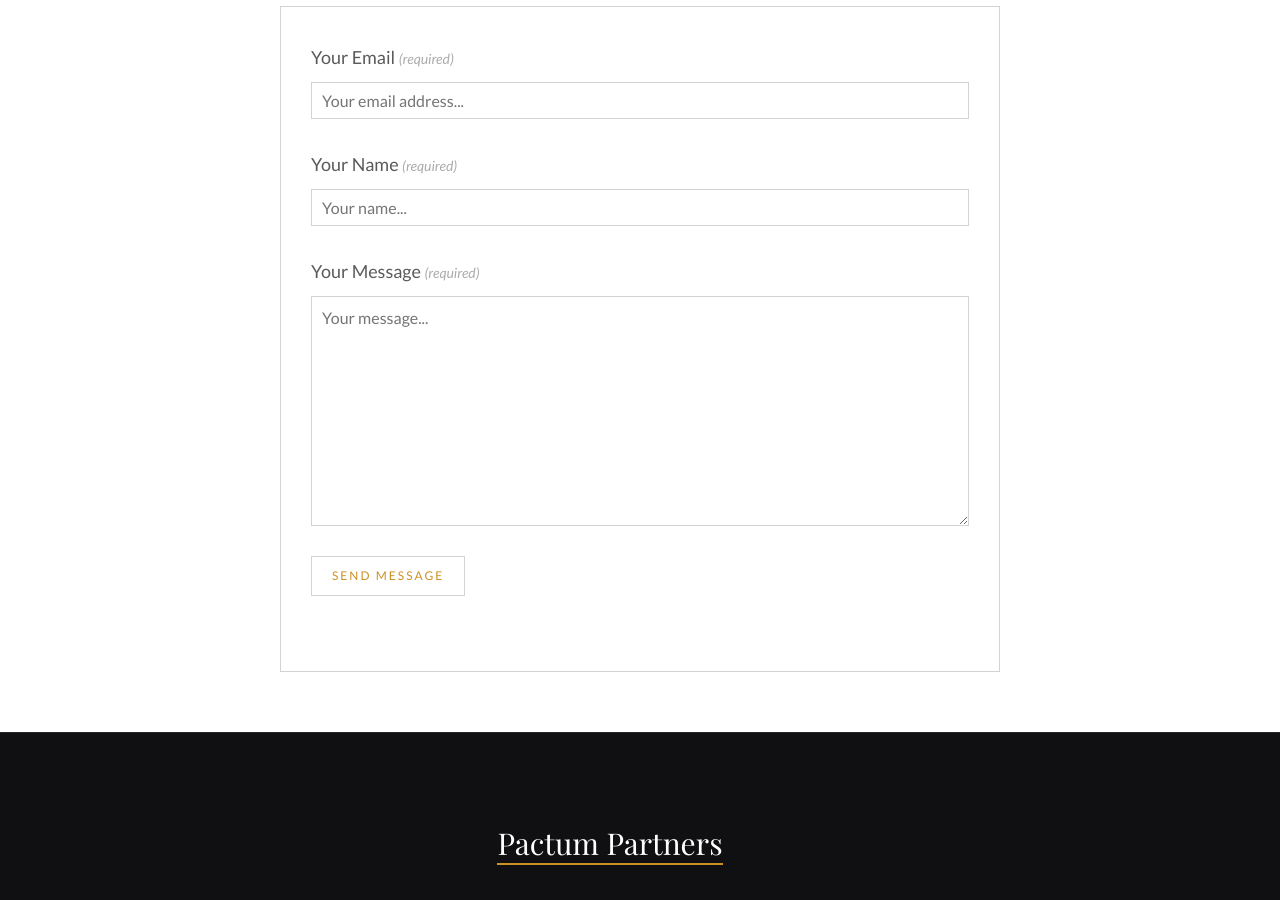
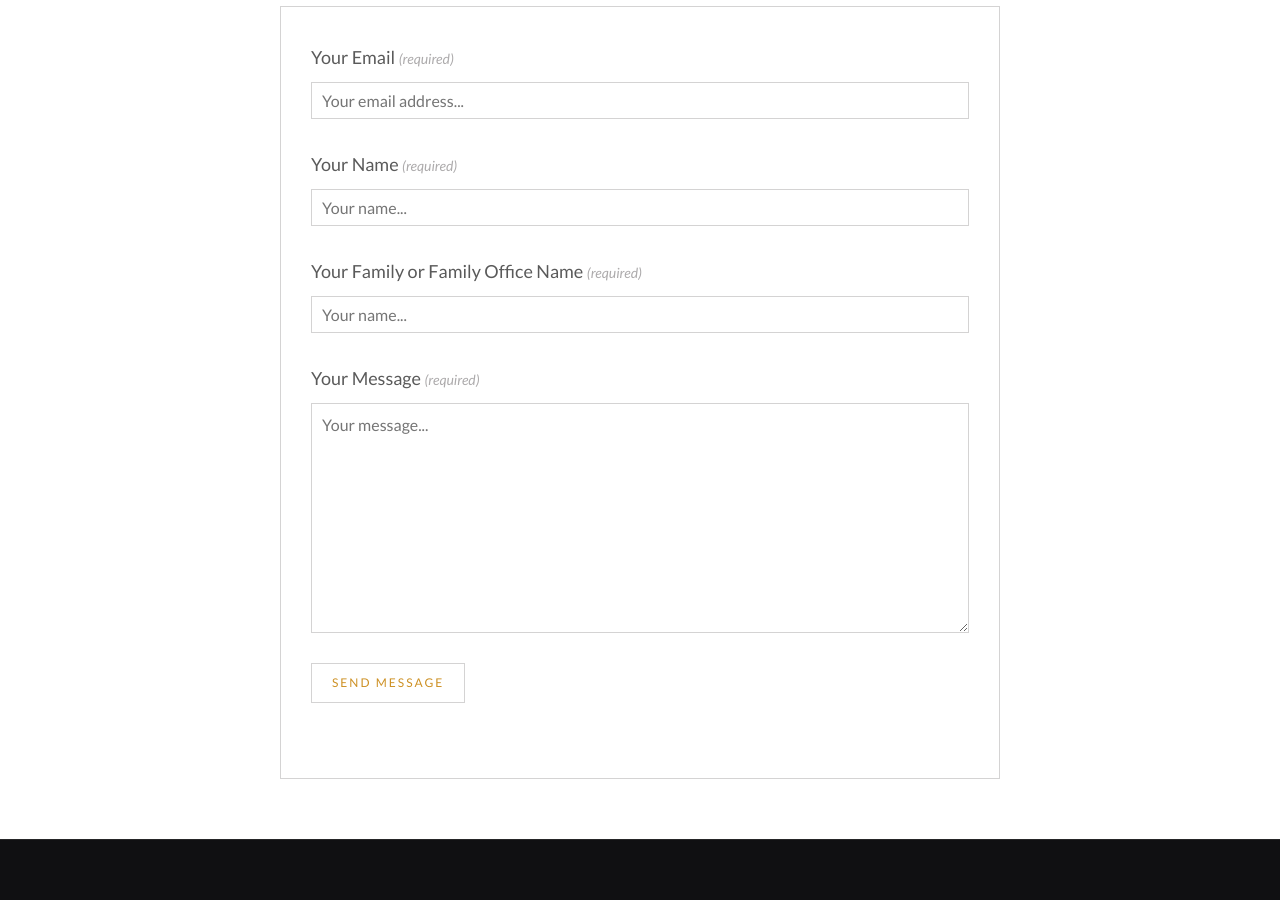
Before and after one commit to mcalvoelhauge/pactumpartners.github.io, a Jekyll site: the page built from contact.html, in a window 1280 px wide and 900 px high, scrolled down 624 px. Built offline with Jekyll 4.4.1, drawn with Linux system fonts in a browser that asks for light colours; some web fonts are replaced.

Commit message:
Update contact.html

```diff
--- a/contact.html
+++ b/contact.html
@@ -48,6 +48,11 @@ cover: /assets/images/covers/6.jpeg
             </div>
 
             <div class="form-item">
+              <label class="form-label">Your Family or Family Office Name <span>(required)</span></label>
+              <input type="text" name="name" placeholder="Your name..." class="form-input" />
+            </div>
+
+            <div class="form-item">
               <label class="form-label">Your Message <span>(required)</span></label>
               <textarea name="message" placeholder="Your message..." class="form-textarea"></textarea>
             </div>
```
